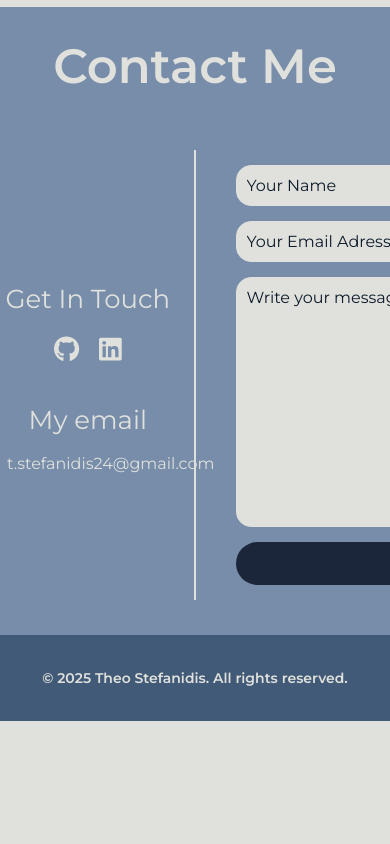
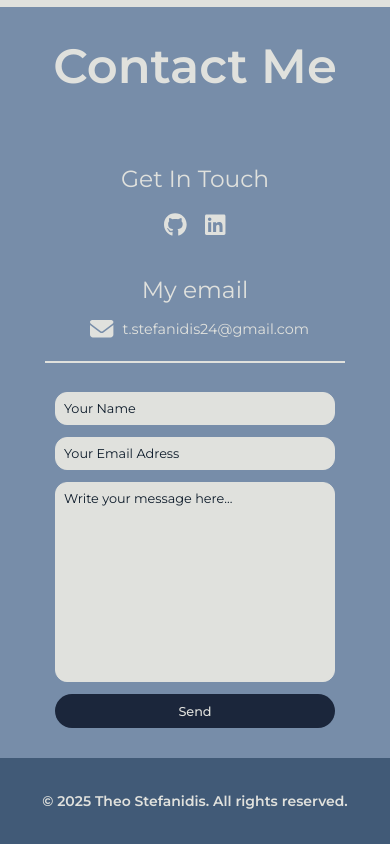
Before and after one commit to Theo-Stefan/Theo-Stefanidis-Portfolio, a React (Create React App) app: page / in a window 390 px wide. Shown: the part 4597-5441 px from the top of the page. Before the commit the page ends 5318 px from the top, so only its background shows below. Built offline with nearby package versions, Linux system fonts and the light colour scheme.

Commit message:
fix Contact for mobile

```diff
--- a/src/styles/Contact.css
+++ b/src/styles/Contact.css
@@ -73,3 +73,45 @@ a .contact-icon:active {
 .contact-email p {
   color: var(--background-color-1);
 }
+
+/*========================== MOBILE DEVICE =========================*/
+
+@media (max-width: 860px) {
+  .line-between {
+    height: 350px;
+  }
+}
+
+@media (max-width: 710px) {
+  .contact-container {
+    display: flex;
+    flex-direction: column;
+  }
+
+  .line-between {
+    width: 400px;
+    height: 2px;
+    top: 39%;
+  }
+
+  .contact-left,
+  .contact-right {
+    width: 350px;
+  }
+}
+
+@media (max-width: 430px) {
+  .contact-left {
+    zoom: 0.9;
+  }
+
+  .line-between {
+    width: 300px;
+    top: 37%;
+  }
+
+  .contact-left,
+  .contact-right {
+    width: 280px;
+  }
+}
--- a/src/styles/ContactForm.css
+++ b/src/styles/ContactForm.css
@@ -36,7 +36,7 @@
 }
 
 .contact-form button {
-  width: 400px;
+  width: 100%;
 }
 
 .spinner {
@@ -62,3 +62,18 @@
   background-color: var(--background-color-1);
   cursor: not-allowed;
 }
+
+/*========================== MOBILE DEVICE =========================*/
+
+@media (max-width: 860px) {
+  .contact-form {
+    zoom: 0.8;
+  }
+}
+
+@media (max-width: 710px) {
+  .contact-form {
+    width: auto;
+    padding: 0;
+  }
+}
```
